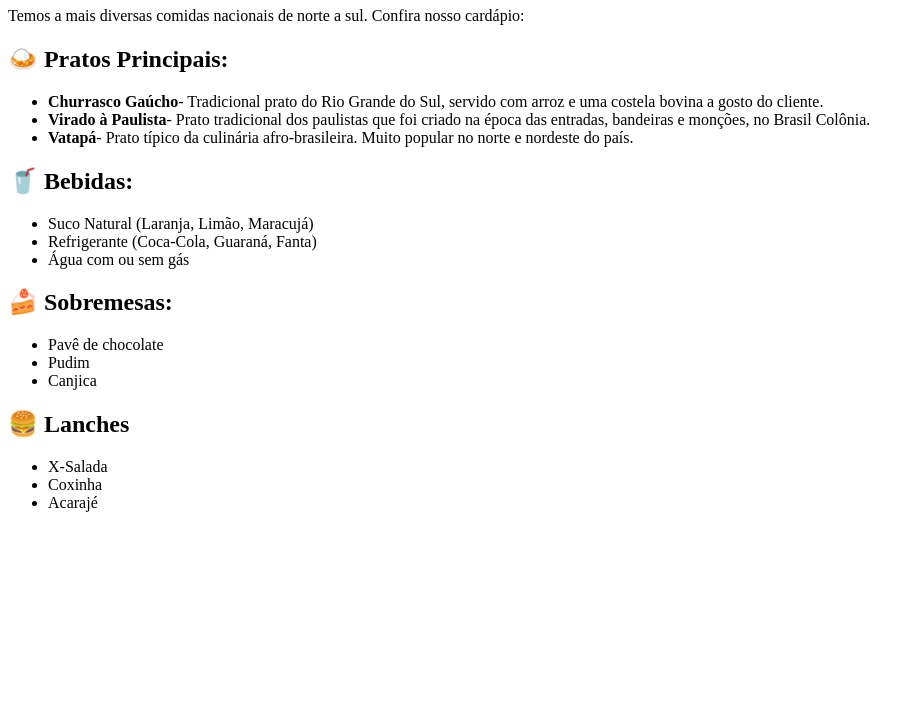
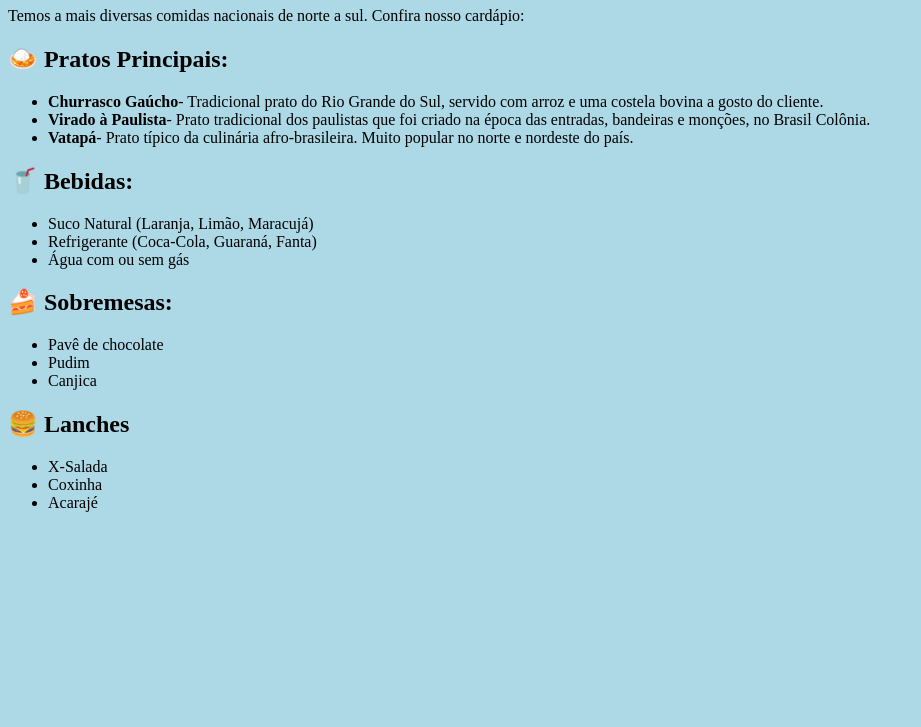
Before and after one commit to ryanpereira87/exercicios-pw, a plain HTML site: page Lista 3/Exercício 5.html in a window 1280 px wide. Shown: the part 73-800 px from the top of the page, without its empty margins (0-921 px from the left). Drawn offline with Linux system fonts and the light colour scheme.

Commit message:
Atualização

```diff
--- a/Lista 3/Exercício 5.html
+++ b/Lista 3/Exercício 5.html
@@ -5,7 +5,7 @@
   <meta name="viewport" content="width=device-width, initial-scale=1.0">
   <title>Cardápio</title>
 </head>
-<body>
+<body style='background-color:lightblue'>
   <h1>Restaurante do Seu Manoel- Comida boa e barata é aqui!</h1>
   <p>Temos a mais diversas comidas nacionais de norte a sul. Confira nosso cardápio:</p>
  <h2>🍛 Pratos Principais:</h2>
```
